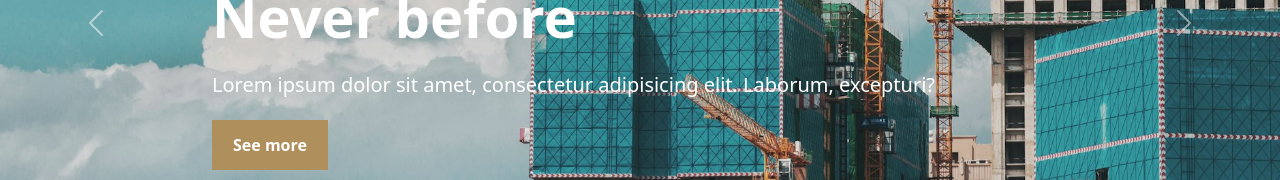
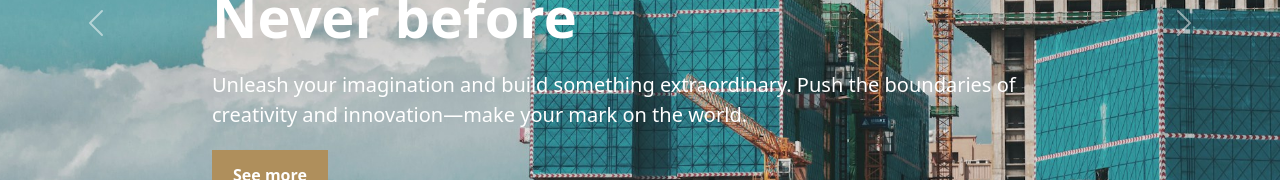
Before and after one commit to Munisa2212/Semoorg-front, a React (Create React App) app: page / in a window 1280 px wide. Shown: the part 425-605 px from the top of the page. Built offline with nearby package versions, Linux system fonts and the light colour scheme.

Commit message:
Update Header.js

```diff
--- a/src/Components/Header/Header.js
+++ b/src/Components/Header/Header.js
@@ -62,8 +62,9 @@ function Header() {
                   <br /> Never before
                 </h1>
                 <StyledP>
-                  Lorem ipsum dolor sit amet, consectetur adipisicing elit.
-                  Laborum, excepturi?
+                  Unleash your imagination and build something extraordinary.
+                  Push the boundaries of creativity and innovation—make your
+                  mark on the world.
                 </StyledP>
                 <MyButton
                   className="mt-2"
```
